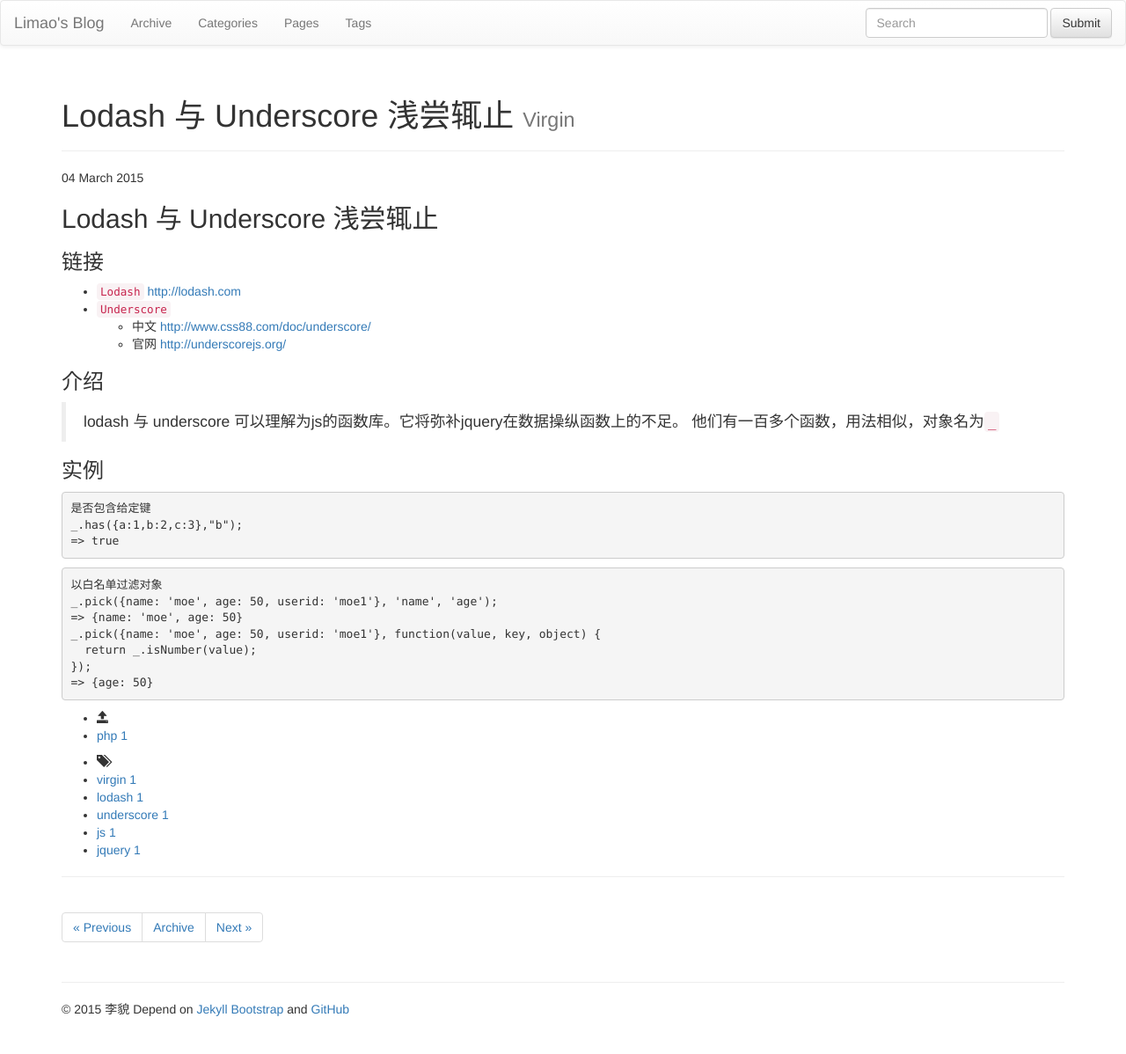
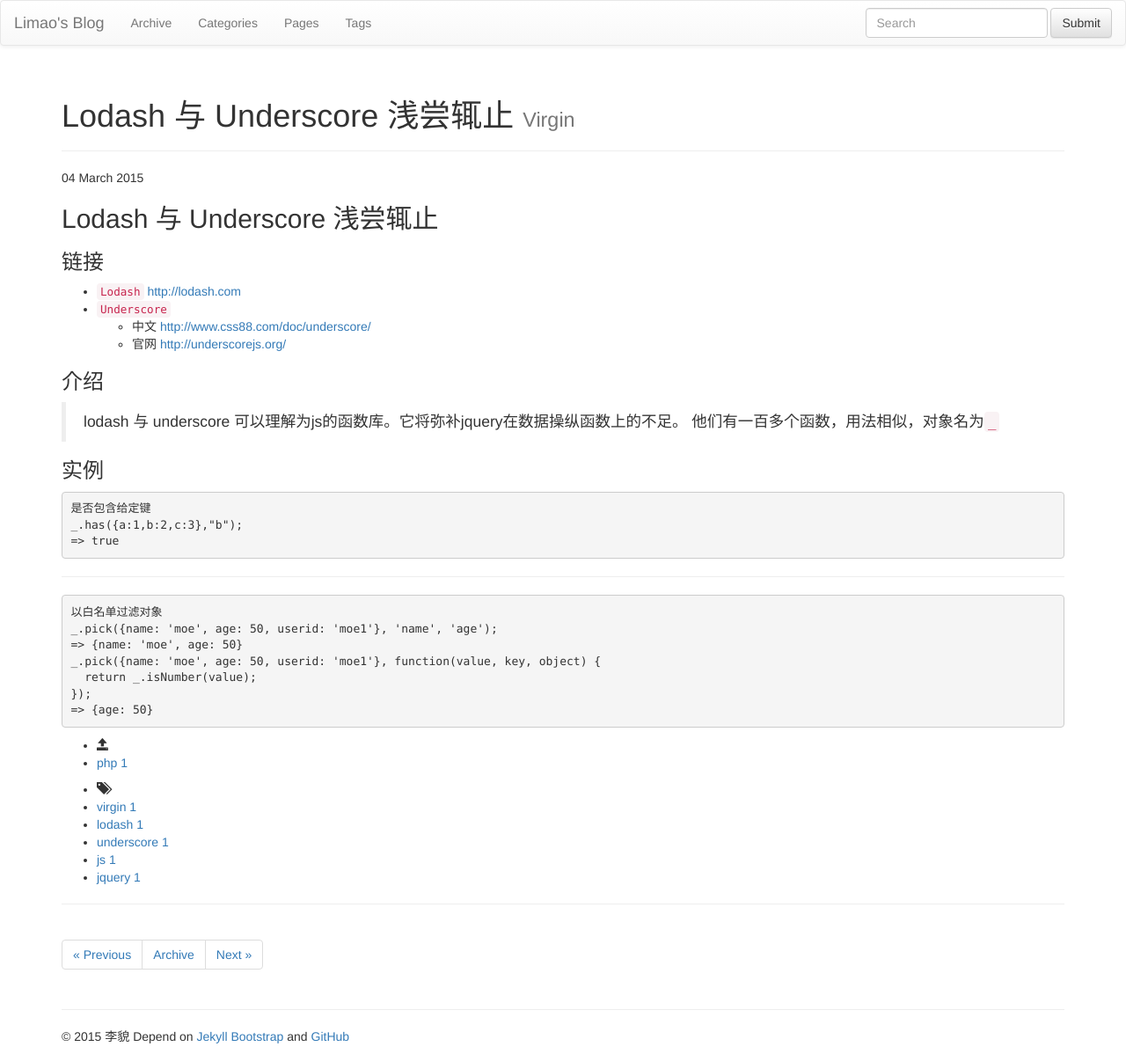
Before and after one commit to polimao/yepolite.github.io, a Jekyll site: the page built from _posts/2015-3-11-ladash-underscore-virgin.md, in a window 1280 px wide. Shown: the whole page at 88% size. Built offline with Jekyll 4.4.1, drawn with Linux system fonts in a browser that asks for light colours; nearby versions of some CDN libraries; library files that are not in the unit come from our copies; comment, search, counter and statistics services are not loaded; before the commit the page ends 1167 px from its top, so only the background shows below that.

Commit message:
jekyll 的markdown 引用有些严谨啊

````diff
--- a/_posts/2015-3-11-ladash-underscore-virgin.md
+++ b/_posts/2015-3-11-ladash-underscore-virgin.md
@@ -7,29 +7,31 @@
 tags : [virgin, lodash, underscore, js, jquery]
 ---
 ## Lodash 与 Underscore 浅尝辄止
+
 ### 链接
-- `Lodash` [http://lodash.com](https://lodash.com/docs/)
-- `Underscore`
-	- 中文 [http://www.css88.com/doc/underscore/](http://www.css88.com/doc/underscore/)
-	- 官网 [http://underscorejs.org/](http://underscorejs.org/)
+
+* `Lodash` [http://lodash.com](https://lodash.com/docs/)
+* `Underscore`
+	* 中文 [http://www.css88.com/doc/underscore/](http://www.css88.com/doc/underscore/)
+	* 官网 [http://underscorejs.org/](http://underscorejs.org/)
 
 ### 介绍
+
 > lodash 与 underscore 可以理解为js的函数库。它将弥补jquery在数据操纵函数上的不足。
 他们有一百多个函数，用法相似，对象名为`_`
 
 ### 实例
-```
-是否包含给定键
-_.has({a:1,b:2,c:3},"b");
-=> true
-```
 
-```
-以白名单过滤对象
-_.pick({name: 'moe', age: 50, userid: 'moe1'}, 'name', 'age');
-=> {name: 'moe', age: 50}
-_.pick({name: 'moe', age: 50, userid: 'moe1'}, function(value, key, object) {
-  return _.isNumber(value);
-});
-=> {age: 50}
-```
+	是否包含给定键
+	_.has({a:1,b:2,c:3},"b");
+	=> true
+
+---
+
+	以白名单过滤对象
+	_.pick({name: 'moe', age: 50, userid: 'moe1'}, 'name', 'age');
+	=> {name: 'moe', age: 50}
+	_.pick({name: 'moe', age: 50, userid: 'moe1'}, function(value, key, object) {
+	  return _.isNumber(value);
+	});
+	=> {age: 50}
````
